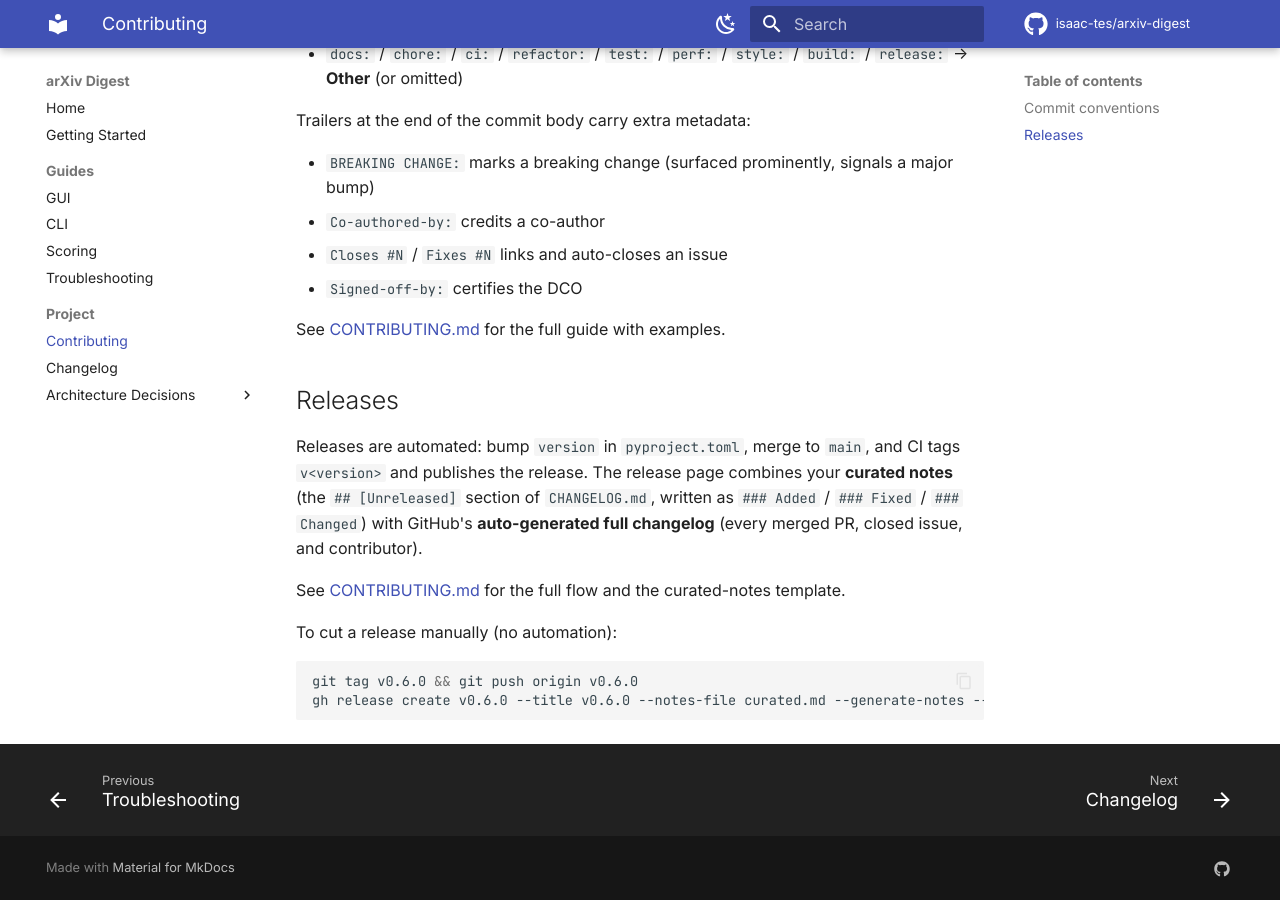
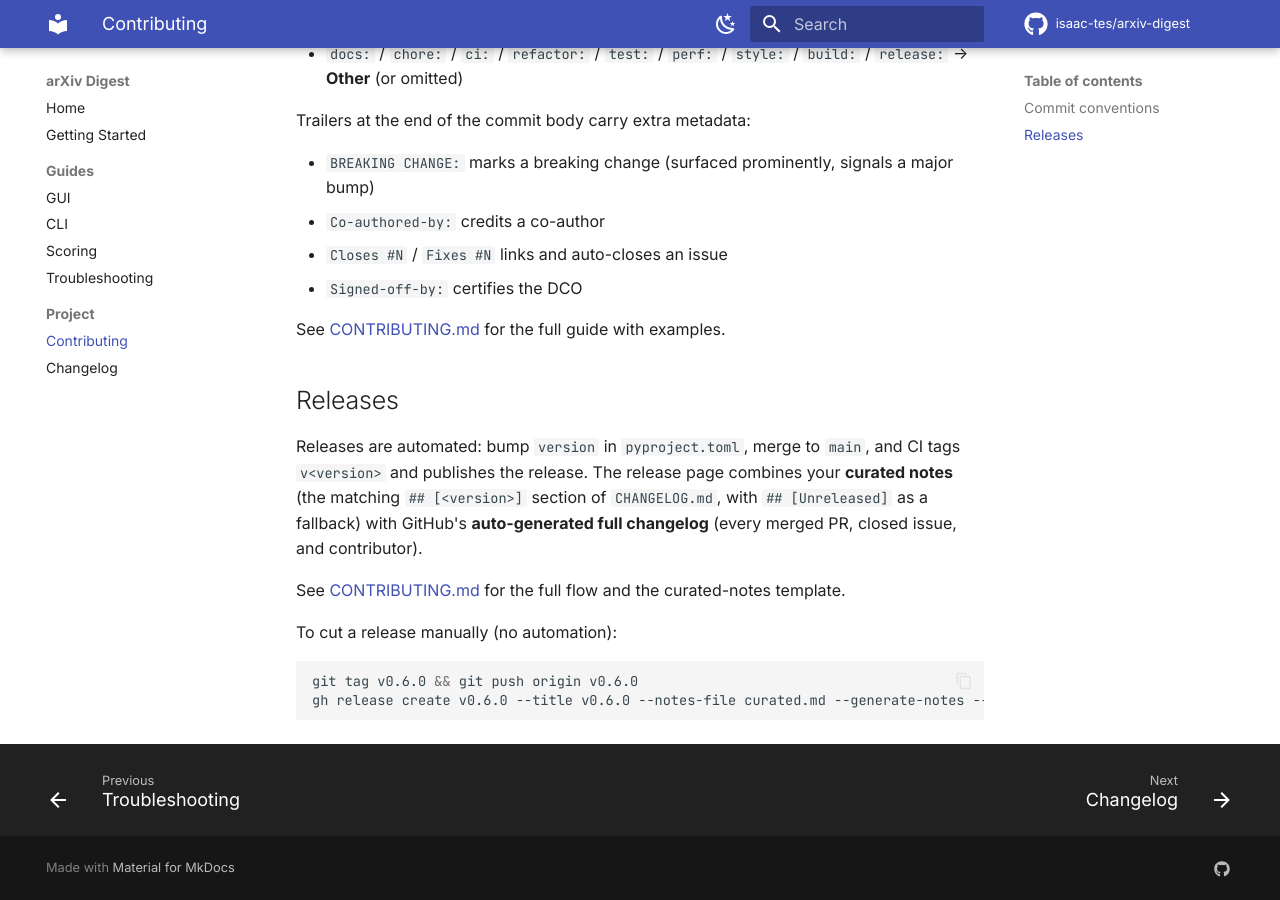
Before and after one commit to isaac-tes/arxiv-digest, an MkDocs documentation site: the page built from docs/contributing.md, in a window 1280 px wide and 900 px high, scrolled down 666 px. Built offline with MkDocs 1.6.1 and Material for MkDocs 9.7.7, drawn with Linux system fonts in a browser that asks for light colours; comment, search, counter and statistics services are not loaded.

```diff
--- a/docs/contributing.md
+++ b/docs/contributing.md
@@ -34,9 +34,10 @@ See [CONTRIBUTING.md](https://github.com/isaac-tes/arxiv-digest/blob/main/CONTRI
 
 Releases are automated: bump `version` in `pyproject.toml`, merge to `main`,
 and CI tags `v<version>` and publishes the release. The release page combines
-your **curated notes** (the `## [Unreleased]` section of `CHANGELOG.md`, written
-as `### Added` / `### Fixed` / `### Changed`) with GitHub's **auto-generated
-full changelog** (every merged PR, closed issue, and contributor).
+your **curated notes** (the matching `## [<version>]` section of
+`CHANGELOG.md`, with `## [Unreleased]` as a fallback) with GitHub's
+**auto-generated full changelog** (every merged PR, closed issue, and
+contributor).
 
 See [CONTRIBUTING.md](https://github.com/isaac-tes/arxiv-digest/blob/main/CONTRIBUTING.md#releases) for the full flow and the curated-notes template.
 
--- a/mkdocs.yml
+++ b/mkdocs.yml
@@ -11,6 +11,8 @@ edit_uri: edit/main/docs/
 
 docs_dir: docs
 site_dir: site
+exclude_docs: |
+  adr/
 
 theme:
   name: material
@@ -105,6 +107,3 @@ nav:
   - Project:
       - Contributing: contributing.md
       - Changelog: changelog.md
-      - Architecture Decisions:
-          - Zotero local-API bridge: adr/0001-zotero-local-api-bridge.md
-          - Group libraries via cloud API: adr/0002-group-libraries-via-cloud-api.md
```
Also changed, not shown: CHANGELOG.md (+21 -9 lines), README.md (+0 -2 lines), docs/index.md (+0 -2 lines), 1 other file.
